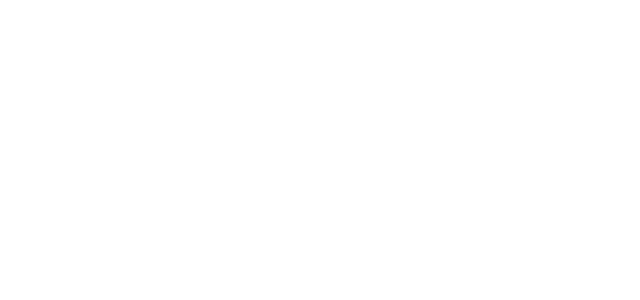
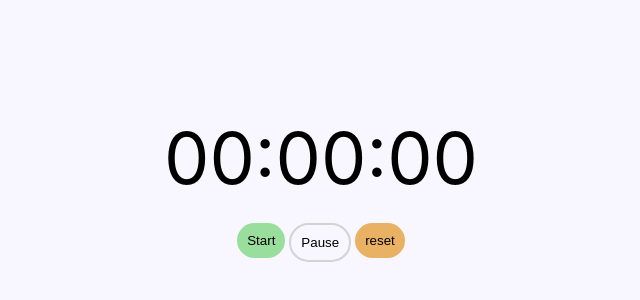
Before and after one commit to Shopify/eng-intern-assessment-react, a React app: page / in a window 1280 px wide. Shown: the part 174-474 px from the top of the page, without its empty margins (319-959 px from the left). Built offline with nearby package versions, Linux system fonts and the light colour scheme.

Commit message:
add page formatting and style

```diff
--- a/public/index.html
+++ b/public/index.html
@@ -2,6 +2,13 @@
 <html>
     <head>
         <title>Template Site</title>
+        <style>
+            body {
+                margin: 0;
+                padding: 0;
+                background-color: #F8F6FF;
+            }
+        </style>
     </head>
     <body>
         <section id='root'></section>
--- a/src/App.tsx
+++ b/src/App.tsx
@@ -1,7 +1,17 @@
-import React from 'react'
+import React from "react";
+import StopWatch from "./StopWatch";
 
 export default function App() {
-    return(
-        <div></div>
-    )
+  return (
+    <div
+      style={{
+        display: "flex",
+        height: "90vh",
+        justifyContent: "center",
+        alignItems: "center",
+      }}
+    >
+      <StopWatch />
+    </div>
+  );
 }
```
Also changed, not shown: src/index.tsx (+4 -4 lines), 1 other file (tests, documents, lock files or other folders).
